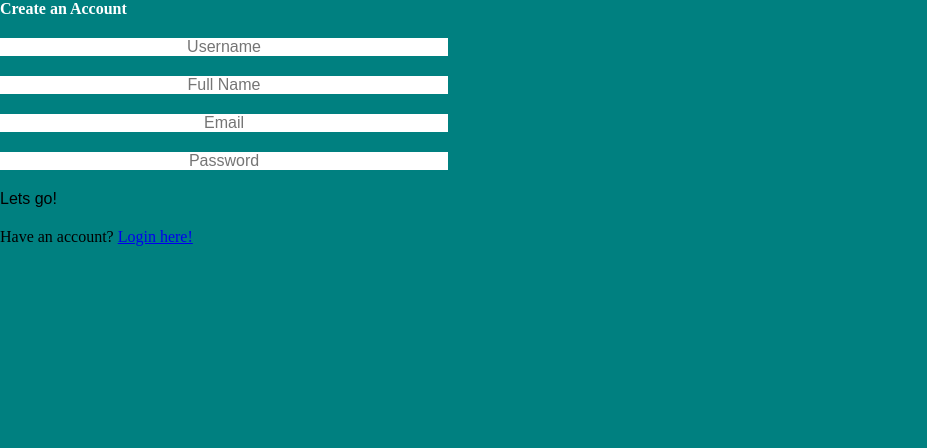
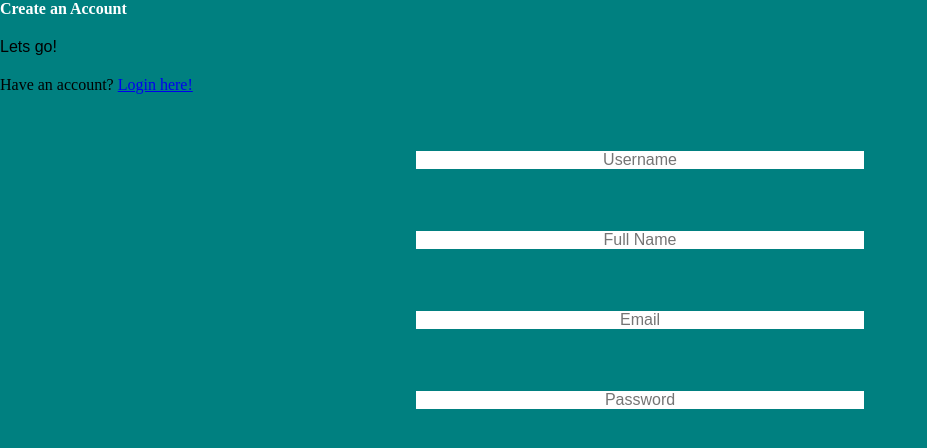
Before and after one commit to AhmedNSidd/ConsciousCommuter, a React (Create React App) app in the folder conscious_commuter/frontend/: page /register in a window 1280 px wide. Shown: the top 448 px of the page, without its empty margins (0-927 px from the left). Built offline with nearby package versions, Linux system fonts and the light colour scheme; a web font is replaced by a local one.

Commit message:
login page styling

```diff
--- a/conscious_commuter/frontend/src/styles.css
+++ b/conscious_commuter/frontend/src/styles.css
@@ -42,3 +42,35 @@ body{
     text-decoration: none;
     color: white;
   }
+
+  #username {
+    position: fixed;
+  top: 20%;
+  left: 50%;
+  /* bring your own prefixes */
+  transform: translate(-50%, -50%);
+  }
+
+  #fullname {
+    position: fixed;
+    top: 30%;
+    left: 50%;
+    /* bring your own prefixes */
+    transform: translate(-50%, -50%);
+  }
+
+  #email {
+    position: fixed;
+    top: 40%;
+    left: 50%;
+    /* bring your own prefixes */
+    transform: translate(-50%, -50%);
+  }
+
+  #password {
+    position: fixed;
+    top: 50%;
+    left: 50%;
+    /* bring your own prefixes */
+    transform: translate(-50%, -50%);
+  }
```
